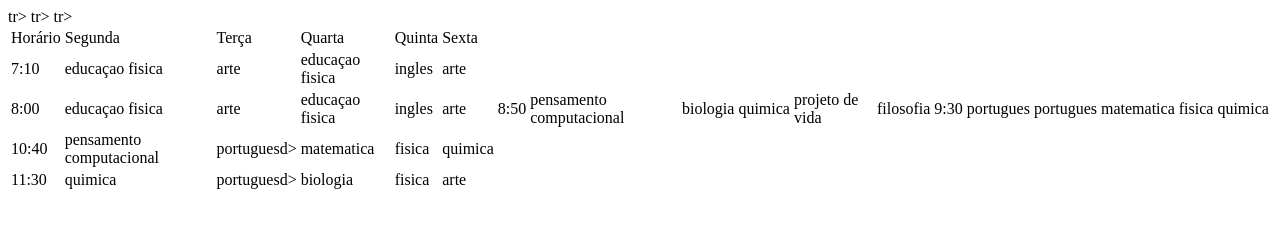
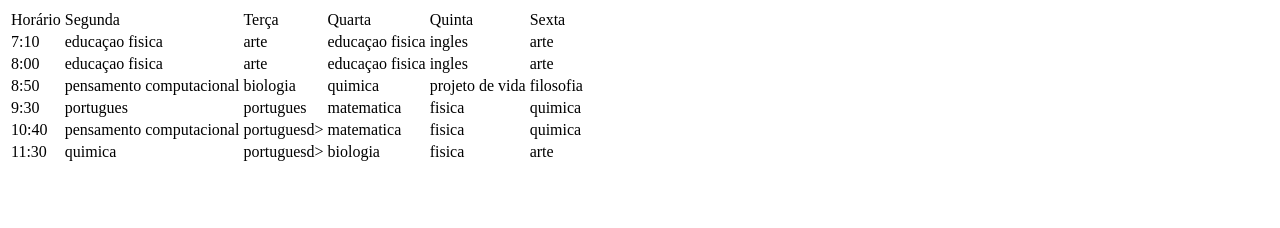
Before and after one commit to karenmello/tabela7, a plain HTML site: page index.html in a window 1280 px wide. Drawn offline with Linux system fonts and the light colour scheme.

Commit message:
Update index.html

```diff
--- a/index.html
+++ b/index.html
@@ -1,5 +1,4 @@
 <!DOCTYPE html>
-
 
 
       <table>
@@ -22,6 +21,7 @@
             <td>ingles</td>
             <td>arte</td>
 
+        </tr>
    <tr>
     <td>8:00</td>
     <td>educaçao fisica</td>
@@ -30,24 +30,25 @@
     <td>ingles</td>
      <td>arte</td>
 
-tr>
+        </tr>
+<tr>
     <td>8:50</td>
     <td>pensamento computacional</td>
     <td>biologia</td>
     <td>quimica</td>
     <td>projeto de vida</td>
     <td>filosofia</td>
-    tr>
+    </tr>
 
 
-    tr>
+    <tr>
     <td>9:30</td>
     <td>portugues</td>
     <td>portugues</td>
     <td>matematica</td>
     <td>fisica</td>
     <td>quimica</td>
-
+       </tr>
 
     <tr>
     <td>10:40</td>
@@ -57,6 +58,8 @@ tr>
     <td>fisica</td>
     <td>quimica</td>
 
+        </tr>
+
     <tr>
     <td>11:30</td>
   <td>quimica</td>
@@ -64,7 +67,7 @@ tr>
     <td>biologia</td>
     <td>fisica</td>
     <td>arte</td>
-
+        </tr>
 
    </table>
 </main>
```
